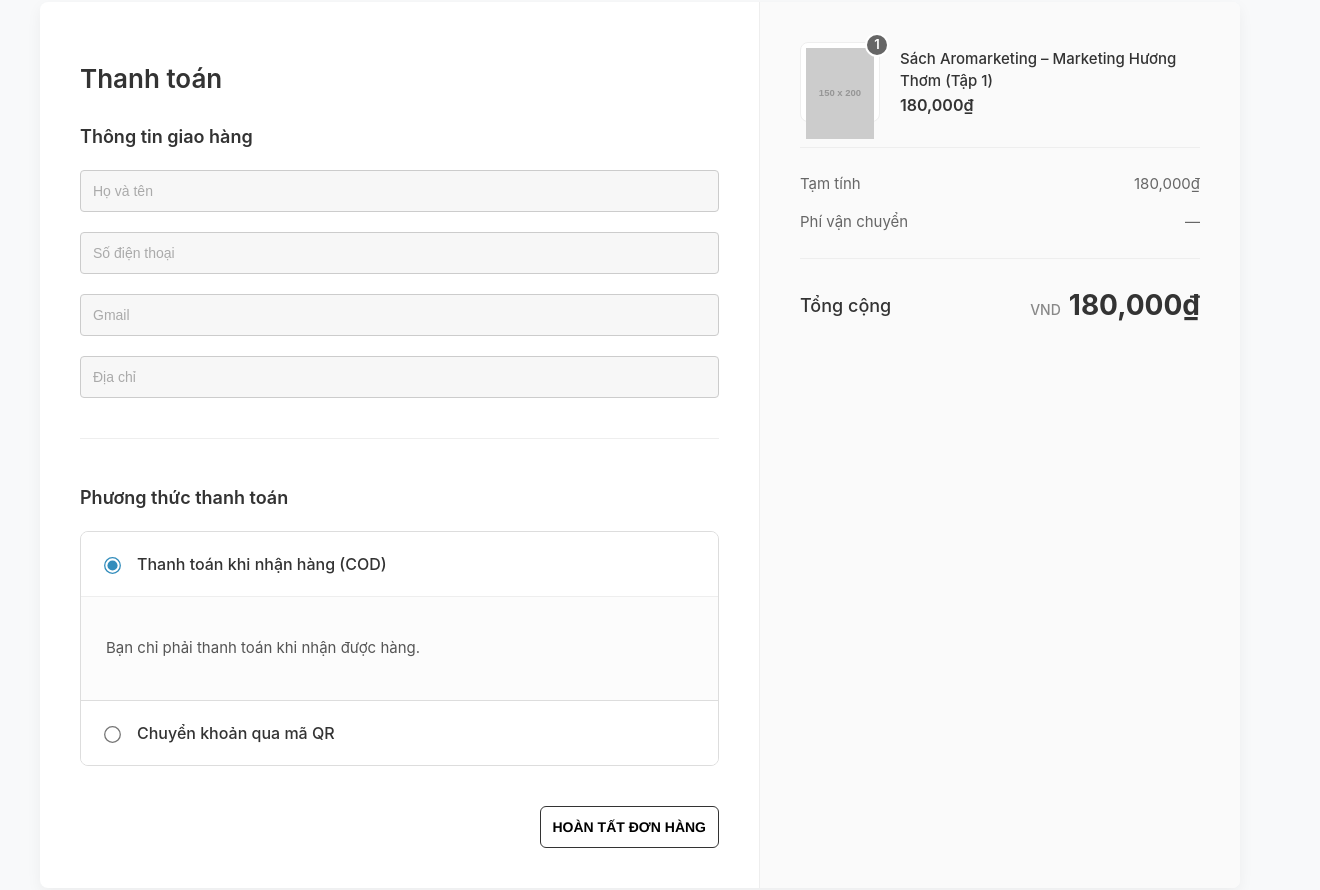
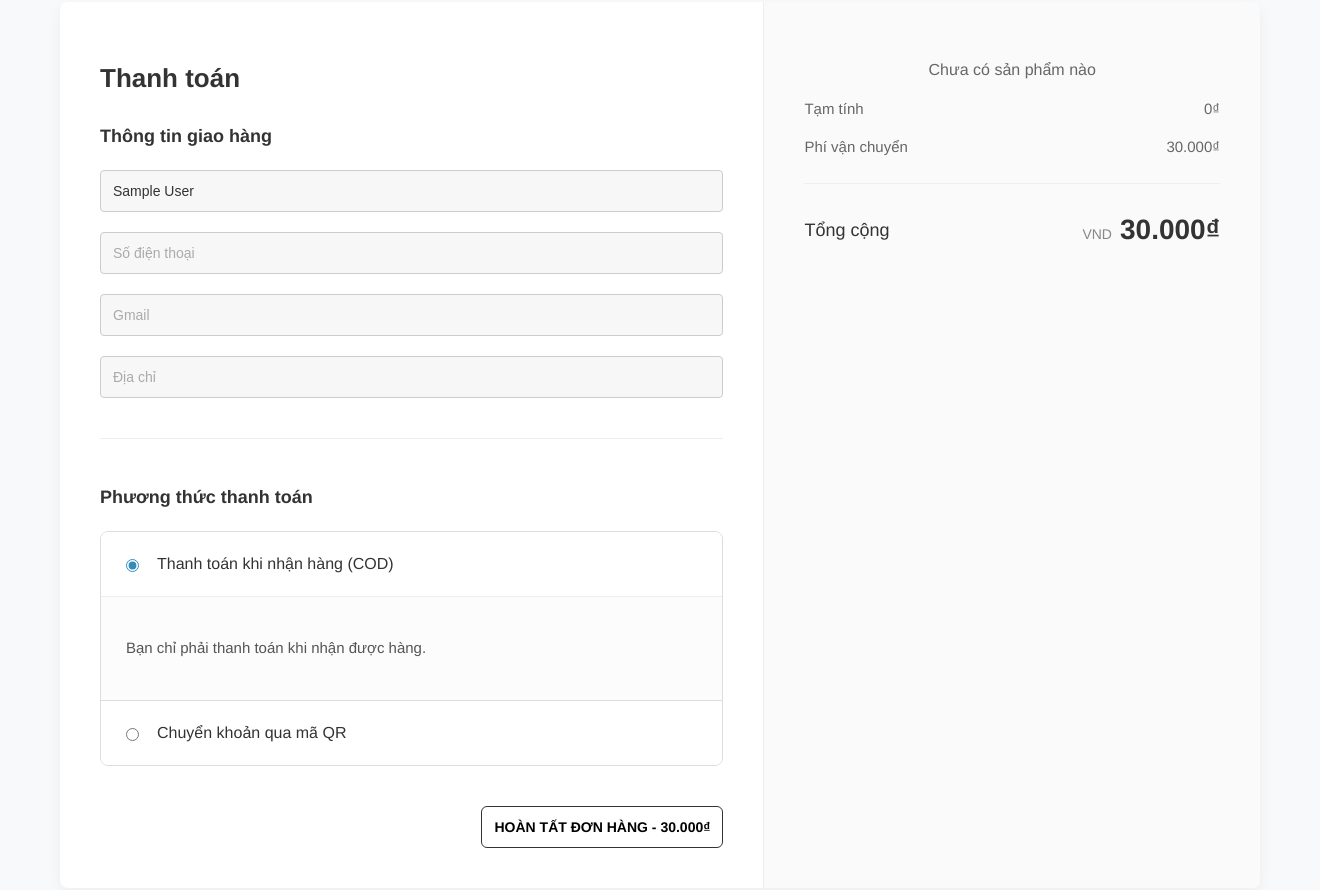
Before and after one commit to thomaspham252/web_fontend, a React (Create React App) app in the folder soap_website/: page /payment in a window 1280 px wide. Shown: the part 169-1059 px from the top of the page, 1320 px wide, since content can reach past the window. Built offline with nearby package versions, Linux system fonts and the light colour scheme; sample sign-in values are in the browser's storage.

Commit message:
Hoàn thành trang thanh toán: khi ấn thanh toán sẽ lưu thông tin đơn hàng vào file orders.json

```diff
--- a/soap_website/package.json
+++ b/soap_website/package.json
@@ -15,9 +15,10 @@
     "web-vitals": "^2.1.4"
   },
   "scripts": {
-    "start": "concurrently \"npm run react\" \"npm run server\"",
+    "start": "concurrently \"npm run react\" \"npm run server\" \"npm run orders\"",
     "react": "react-scripts start",
     "server": "json-server --watch src/data/contacts-data.json --port 3001",
+    "orders": "json-server --watch src/data/orders.json --port 3002",
     "build": "react-scripts build",
     "test": "react-scripts test",
     "eject": "react-scripts eject"
@@ -39,5 +40,8 @@
       "last 1 firefox version",
       "last 1 safari version"
     ]
+  },
+  "devDependencies": {
+    "concurrently": "^9.2.1"
   }
 }
--- a/soap_website/src/assets/css/Payment.css
+++ b/soap_website/src/assets/css/Payment.css
@@ -1,28 +1,22 @@
-/* =========================================
-   RESET & GLOBAL STYLES
-   ========================================= */
-* {
+{
     box-sizing: border-box;
 }
 
 body {
-    font-family: -apple-system, BlinkMacSystemFont, "Segoe UI", Roboto, Helvetica, Arial, sans-serif;
+    font-family: Helvetica, Arial, sans-serif;
     color: #333;
     margin: 0;
     padding: 0;
-    background-color: #f8f9fa; /* Màu nền tổng thể sáng nhẹ */
+    background-color: #f8f9fa;
     line-height: 1.5;
 }
 
-/* =========================================
-   LAYOUT CHÍNH
-   ========================================= */
 .payment-container {
     display: flex;
     justify-content: center;
     width: 100%;
     min-height: 100vh;
-    padding: 40px 20px; /* Thêm padding trên dưới và hai bên */
+    padding: 40px 20px;
 }
 
 .payment-wrapper {
@@ -31,14 +25,14 @@ body {
     width: 100%;
     max-width: 1200px;
     background: #fff;
-    box-shadow: 0 5px 15px rgba(0,0,0,0.05); /* Thêm bóng đổ nhẹ cho cả khung */
-    border-radius: 8px; /* Bo góc nhẹ */
+    box-shadow: 0 5px 15px rgba(0, 0, 0, 0.05);
+    border-radius: 8px;
     overflow: hidden;
 }
 
-/* --- CỘT TRÁI (Main Content - Form Nhập Liệu) --- */
+/* CỘT TRÁI (Main Content - Form Nhập Liệu) */
 .main-content {
-    width: 60%; /* Điều chỉnh tỷ lệ cột */
+    width: 60%;
     padding: 40px;
     border-right: 1px solid #eee;
 }
@@ -57,9 +51,7 @@ body {
     color: #333;
 }
 
-/* =========================================
-   FORM STYLES
-   ========================================= */
+/* FORM STYLES */
 .form-group {
     margin-bottom: 20px;
 }
@@ -72,20 +64,17 @@ body {
     font-size: 15px;
     color: #333;
     background-color: #fff;
-    transition: border-color 0.2s, box-shadow 0.2s;
 }
 
 .form-control:focus {
     outline: none;
     border-color: #338dbc;
-    box-shadow: 0 0 0 3px rgba(51, 141, 188, 0.1); /* Hiệu ứng focus đẹp hơn */
 }
 
 .form-control::placeholder {
     color: #aaa;
 }
 
-/* Footer Buttons */
 .form-footer {
     display: flex;
     justify-content: flex-end;
@@ -102,16 +91,12 @@ body {
     font-size: 16px;
     cursor: pointer;
     font-weight: 600;
-    transition: background-color 0.2s;
 }
 
 .btn-continue:hover {
     background-color: #2a7a9c;
 }
 
-/* =========================================
-   PHƯƠNG THỨC THANH TOÁN
-   ========================================= */
 .payment-methods-section {
     margin-top: 40px;
     padding-top: 30px;
@@ -135,14 +120,12 @@ body {
     border-bottom: 1px solid #ddd;
     cursor: pointer;
     background-color: #fff;
-    transition: background-color 0.1s;
 }
 
 .payment-option:last-child {
     border-bottom: none;
 }
 
-/* Khi một option được chọn (cần thêm class 'selected' trong JSX nếu muốn style riêng) */
 .payment-option.selected {
     background-color: #f9fcff;
 }
@@ -155,7 +138,6 @@ body {
 
 .option-header input[type="radio"] {
     margin-right: 18px;
-    transform: scale(1.3);
     cursor: pointer;
     accent-color: #338dbc;
 }
@@ -175,7 +157,6 @@ body {
     animation: fadeIn 0.3s ease;
 }
 
-/* --- XỬ LÝ ẢNH QR (ĐÂY LÀ PHẦN SỬA LỖI CHÍNH) --- */
 .qr-content {
     text-align: center;
 }
@@ -188,15 +169,14 @@ body {
 }
 
 .qr-image {
-    max-width: 240px; /* GIỚI HẠN CHIỀU RỘNG ẢNH */
+    max-width: 240px;
     width: 100%;
     display: block;
-    margin: 0 auto 20px auto; /* Căn giữa */
+    margin: 0 auto 20px auto;
     border: 1px solid #eee;
     border-radius: 8px;
     padding: 10px;
     background: #fff;
-    box-shadow: 0 2px 8px rgba(0,0,0,0.05);
 }
 
 .bank-note {
@@ -219,14 +199,6 @@ body {
     font-weight: 600;
 }
 
-@keyframes fadeIn {
-    from { opacity: 0; transform: translateY(-10px); }
-    to { opacity: 1; transform: translateY(0); }
-}
-
-/* =========================================
-   CỘT PHẢI (Sidebar - Giỏ hàng)
-   ========================================= */
 .sidebar-content {
     width: 40%;
     padding: 40px;
@@ -243,7 +215,7 @@ body {
 
 .product-image-wrapper {
     position: relative;
-    width: 80px; /* Tăng kích thước ảnh sản phẩm */
+    width: 80px;
     height: 80px;
     border: 1px solid #eee;
     border-radius: 8px;
@@ -272,7 +244,7 @@ body {
     align-items: center;
     justify-content: center;
     font-weight: 600;
-    z-index: 2;
+    /*z-index: 2;*/
     border: 2px solid #fff;
 }
 
@@ -282,7 +254,7 @@ body {
     color: #333;
     margin: 0;
     line-height: 1.5;
-    flex: 1; /* Để tên sản phẩm chiếm phần còn lại */
+    flex: 1;
     padding-right: 15px;
 }
 
@@ -290,10 +262,9 @@ body {
     font-size: 16px;
     color: #333;
     font-weight: 600;
-    white-space: nowrap; /* Ngăn giá tiền bị xuống dòng */
+    white-space: nowrap;
 }
 
-/* Phần tính tiền */
 .pricing-section {
     margin-bottom: 25px;
 }
--- a/soap_website/src/pages/Payment.jsx
+++ b/soap_website/src/pages/Payment.jsx
@@ -1,8 +1,13 @@
-import React, {useState} from 'react';
+import React, {useState, useEffect} from 'react';
+import {useNavigate} from 'react-router-dom';
 import '../assets/css/Payment.css';
 import qrCodeImg from '../assets/image/qr.jpg';
 
 const Payment = () => {
+    const [cartItems, setCartItems] = useState([]);
+    const navigate = useNavigate();
+    const [currentUser, setCurrentUser] = useState(null);
+
     const [formData, setFormData] = useState({
         fullName: '',
         phone: '',
@@ -11,24 +16,91 @@ const Payment = () => {
         discountCode: ''
     });
 
-    // State quản lý phương thức thanh toán (Mặc định là COD)
     const [paymentMethod, setPaymentMethod] = useState('cod');
+
+    useEffect(() => {
+        const userStr = sessionStorage.getItem("user");
+
+        if (!userStr) {
+            alert("Bạn cần đăng nhập để thanh toán!");
+            navigate('/login');
+            return;
+        }
+
+        const userObj = JSON.parse(userStr);
+        setCurrentUser(userObj);
+
+        setFormData(prev => ({
+            ...prev,
+            fullName: userObj.name || '',
+        }));
+
+        const savedCart = JSON.parse(localStorage.getItem("cart_guest")) || [];
+        setCartItems(savedCart);
+    }, [navigate]);
+
+    const tempPrice = cartItems.reduce((sum, item) => sum + item.price * item.quantity, 0);
+    const shippingFee = 30000;
+    const finalPrice = tempPrice + shippingFee;
+
+    const formatCurrency = (amount) => {
+        return new Intl.NumberFormat("vi-VN").format(amount) + "₫";
+    };
 
     const handleInputChange = (e) => {
         const {name, value} = e.target;
         setFormData({...formData, [name]: value});
     };
 
-    // Hàm xử lý khi thay đổi phương thức thanh toán
     const handlePaymentChange = (e) => {
         setPaymentMethod(e.target.value);
+    };
+
+    const handleCheckout = async () => {
+        // ... (Giữ nguyên phần validate form) ...
+        if (!formData.fullName || !formData.phone || !formData.address) {
+            alert("Vui lòng điền đầy đủ thông tin giao hàng!");
+            return;
+        }
+
+        // Tạo dữ liệu đơn hàng
+        const newOrder = {
+            id: crypto.randomUUID(),
+            // --- QUAN TRỌNG: Lấy ID từ user trong Session Storage ---
+            user_id: currentUser ? currentUser.id : "unknown",
+            product_id: cartItems.map(item => item.id),
+            total: finalPrice,
+            created_at: new Date().toLocaleString("vi-VN"),
+            status: "pending",
+            customer_info: formData,
+            payment_method: paymentMethod
+        };
+
+        try {
+            // Gửi lên server (dùng port 3001 như bạn đã đổi)
+            const response = await fetch('http://localhost:3002/orders', {
+                method: 'POST',
+                headers: { 'Content-Type': 'application/json' },
+                body: JSON.stringify(newOrder),
+            });
+
+            if (response.ok) {
+                alert("Đặt hàng thành công!");
+                localStorage.removeItem("cart_guest");
+                navigate('/home');
+            } else {
+                alert("Lỗi server: Không lưu được đơn hàng.");
+            }
+        } catch (error) {
+            console.error("Lỗi:", error);
+            alert("Không kết nối được server (Kiểm tra xem json-server chạy chưa?)");
+        }
     };
 
     return (
         <div className="payment-container">
             <div className="payment-wrapper">
 
-                {/* CỘT TRÁI: THÔNG TIN GIAO HÀNG */}
                 <div className="main-content">
                     <div className="header">
                         <h1>Thanh toán</h1>
@@ -80,7 +152,7 @@ const Payment = () => {
                             />
                         </div>
 
-                        {/* --- PHƯƠNG THỨC THANH TOÁN --- */}
+                        {/* Phương thức thanh toán */}
                         <div className="payment-methods-section">
                             <h2>Phương thức thanh toán</h2>
                             <div className="payment-options">
@@ -117,7 +189,6 @@ const Payment = () => {
                                         <span className="option-label">Chuyển khoản qua mã QR</span>
                                     </div>
 
-                                    {/* Hiển thị mã QR nếu chọn banking */}
                                     {paymentMethod === 'banking' && (
                                         <div className="option-content qr-content">
                                             <p>Vui lòng quét mã QR dưới đây để thanh toán:</p>
@@ -127,7 +198,9 @@ const Payment = () => {
                                                 className="qr-image"
                                             />
                                             <div className="bank-note">
-                                                <p>Nội dung chuyển khoản: <b>HỌ TÊN + SĐT</b></p>
+                                                <p>Nội dung chuyển
+                                                    khoản: <b>{formData.fullName || "HỌ TÊN"} + {formData.phone || "SĐT"}</b>
+                                                </p>
                                             </div>
                                         </div>
                                     )}
@@ -135,50 +208,50 @@ const Payment = () => {
 
                             </div>
                         </div>
-                        {/* --- KẾT THÚC PHẦN PHƯƠNG THỨC THANH TOÁN --- */}
 
                         <div className="form-footer">
-                            <button type="button" className="btn-continue">
-                                {paymentMethod === 'cod' ? 'Hoàn tất đơn hàng' : 'Đã chuyển khoản'}
+                            <button type="button" className="btn-continue" onClick={handleCheckout}>
+                                {paymentMethod === 'cod' ? `Hoàn tất đơn hàng - ${formatCurrency(finalPrice)}` : 'Tôi đã chuyển khoản'}
                             </button>
                         </div>
                     </form>
                 </div>
-                {/* --- CỘT PHẢI (SIDEBAR - GIỎ HÀNG) --- */}
+
                 <div className="sidebar-content">
                     <div className="product-list">
 
-                        {/* SẢN PHẨM MẪU (Dữ liệu tĩnh) */}
-                        <div className="product-item">
-                            {/* Khung ảnh + Số lượng */}
+                        {cartItems.length === 0 ? (
+                            <p style={{textAlign: 'center', color: '#666'}}>Chưa có sản phẩm nào</p>
+                        ) : (
+                            cartItems.map((item) => (
+                                <div className="product-item" key={item.key || item.id}>
                                     <div className="product-image-wrapper">
                                         <div className="product-thumbnail">
-                                    {/* Thay link ảnh thật của bạn vào src bên dưới */}
-                                    <img src="https://placehold.co/150x200/1a4d2e/fff?text=Book" alt="Sách Aroma"/>
+                                            <img src={item.img} alt={item.name}/>
                                         </div>
-                                {/* Số lượng nằm đè lên góc */}
-                                <span className="product-qty">1</span>
+                                        <span className="product-qty">{item.quantity}</span>
                                     </div>
 
-                            {/* Tên + Giá */}
                                     <div className="product-info">
-                                <h3 className="product-name">Sách Aromarketing – Marketing Hương Thơm (Tập 1)</h3>
-                                <div className="product-price">180,000₫</div>
+                                        <h3 className="product-name">{item.name}</h3>
+                                        <div className="product-price">
+                                            {formatCurrency(item.price * item.quantity)}
                                         </div>
                                     </div>
-                        {/* HẾT SẢN PHẨM MẪU */}
+                                </div>
+                            ))
+                        )}
 
                     </div>
 
-                    {/* Phần tính tiền (Tĩnh) */}
                     <div className="pricing-section">
                         <div className="price-row">
                             <span>Tạm tính</span>
-                            <span>180,000₫</span>
+                            <span>{formatCurrency(tempPrice)}</span>
                         </div>
                         <div className="price-row">
                             <span>Phí vận chuyển</span>
-                            <span>—</span>
+                            <span>{shippingFee === 0 ? "—" : formatCurrency(shippingFee)}</span>
                         </div>
                     </div>
 
@@ -186,7 +259,7 @@ const Payment = () => {
                         <span className="total-label">Tổng cộng</span>
                         <div className="total-value">
                             <span className="currency">VND</span>
-                            <span className="amount">180,000₫</span>
+                            <span className="amount">{formatCurrency(finalPrice)}</span>
                         </div>
                     </div>
                 </div>
```
Also changed, not shown: soap_website/src/data/orders.json (added, +40 -0 lines), 1 other file (tests, documents, lock files or other folders). Lines whose indentation alone changed are shown as unchanged.
